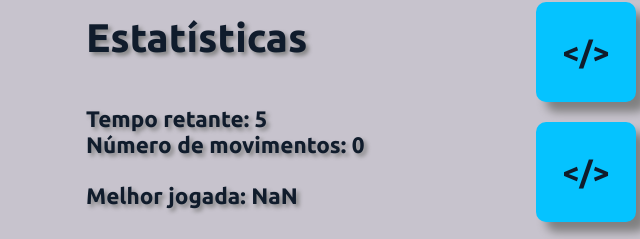
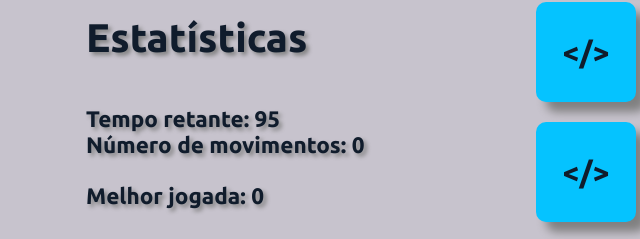
Before and after one commit to nicolasduma/jogo-da-memoria, a plain HTML site: page index.html in a window 1280 px wide. Shown: the part 288-527 px from the top of the page, 39-679 px from the left. Drawn offline with Linux system fonts and the light colour scheme.

Commit message:
add timer and add more statistics

```diff
--- a/assets/js/game.js
+++ b/assets/js/game.js
@@ -50,22 +50,28 @@ let game = {
         }
     },
 
-    timer: function(time, callback) {
+    clearTimer: false,
+
+    timer: function(time, screenTime, gameOverByLoss) {
+        screenTime(time)
+
         let interval = setInterval(() => {
             time--
-            callback(time)
 
-            if (time > 0) {
+            if (!this.clearTimer) {
 
-                return false
+                screenTime(time)
+
+                if (time === 0) {
+                    clearInterval(interval)
+                    gameOverByLoss()
+                }
 
             } else {
 
                 clearInterval(interval)
-                return true
 
             }
-
         }, 1000)
     },
 
--- a/assets/js/interface.js
+++ b/assets/js/interface.js
@@ -1,39 +1,40 @@
 const front = "card-front"
 const back = "card-back"
 
-let currentMovements = 0
+let currentMovements
 
 let allGamesMovements = []
 let movementLowerOfAll = null
 
-let salvedMovemet = localStorage.getItem("movementLowerOfAll")
+let salvedMovement = localStorage.getItem("movementLowerOfAll")
 
-if (salvedMovemet != "null") {
-    salvedMovemet = parseInt(salvedMovemet)
-    document.getElementById("best-game-moviments").innerText = salvedMovemet
-}
+salvedMovement = salvedMovement != null ? parseInt(salvedMovement) : 0
+document.getElementById("best-game-moviments").innerText = salvedMovement
 
 startGame()
 
 function startGame() {
     initializeBord(game.createCardsFromTecnologies())
+
     currentMovements = 0
     document.getElementById("current-game-movements").innerText = currentMovements
-}
 
-function updateTimer(time) {
-    document.getElementById("time-left").innerText = time
+    game.clearTimer = false
+
+    game.timer(100, updateTimer, updateScreenGameOverByLoss)
 }
 
 function checkBestMovement() {
 
     allGamesMovements.push(currentMovements)
 
-    if (salvedMovemet == "null") {
-        salvedMovemet = currentMovements
+    if (salvedMovement === 0) {
+        salvedMovement = currentMovements
     }
 
-    movementLowerOfAll = allGamesMovements.reduce(checkLowerNumber, salvedMovemet)
+    movementLowerOfAll = allGamesMovements.reduce(((total, element) => total < element ? total : element), salvedMovement)
+
+    document.getElementById("best-game-moviments").innerText = movementLowerOfAll
 
     while (allGamesMovements.length > 0) {
         allGamesMovements.pop()
@@ -43,29 +44,22 @@ function checkBestMovement() {
 
     localStorage.setItem("movementLowerOfAll", movementLowerOfAll)
 
-    document.getElementById("best-game-moviments").innerText = movementLowerOfAll
 }
 
-function checkLowerNumber(total, element) {
-    return total < element ? total : element
+function updateTimer(time) {
+    document.getElementById("time-left").innerText = time
 }
 
-function createCardFace(face, card, element) {
-    let cardElementFace = document.createElement("div")
-    cardElementFace.classList.add(face)
+function updateScreenGameOverByLoss() {
+    game.lockMode = true
 
-    if (face === front) {
-        let iconElement = document.createElement("img")
-        iconElement.classList.add("icon")
-        iconElement.src = "./assets/images/" + card.icon + ".png"
-        iconElement.alt = "logo " + card.icon
+    document.getElementById("game-over-text").innerHTML = "Que pena, você não completou o jogo a tempo!"
 
-        cardElementFace.appendChild(iconElement)
-    } else if (face === back) {
-        cardElementFace.innerHTML = "&lt;/&gt;"
-    }
+    setTimeout (() => {
+        document.getElementById("game-over").classList.remove("d-none")
+        document.getElementById("game-over").classList.add("d-flex")
+    }, 200)
 
-    element.appendChild(cardElementFace)
 }
 
 function initializeBord(cards) {
@@ -91,6 +85,28 @@ function createCardContent(card, cardElement) {
     createCardFace(back, card, cardElement)
 }
 
+function createCardFace(face, card, element) {
+    let cardElementFace = document.createElement("div")
+    cardElementFace.classList.add(face)
+
+    if (face === front) {
+
+        let iconElement = document.createElement("img")
+        iconElement.classList.add("icon")
+        iconElement.src = "./assets/images/" + card.icon + ".png"
+        iconElement.alt = "logo " + card.icon
+
+        cardElementFace.appendChild(iconElement)
+
+    } else if (face === back) {
+
+        cardElementFace.innerHTML = "&lt;/&gt;"
+
+    }
+
+    element.appendChild(cardElementFace)
+}
+
 function flipCard() {
 
     if (game.setCard(this.id)) {
@@ -111,9 +127,11 @@ function flipCard() {
 
                     playSound("board-complete")
 
-                    document.getElementById("total-game-movements").innerText = currentMovements
+                    document.getElementById("current-game-movements").innerText = currentMovements
 
                     checkBestMovement()
+
+                    game.clearTimer = true
 
                     setTimeout (() => {
                         document.getElementById("game-over").classList.remove("d-none")
--- a/index.html
+++ b/index.html
@@ -16,7 +16,7 @@
         <h2>Estatísticas</h2>
 
         <div id="current-game-statistics">
-            <h2>Tempo retante: <span id="time-left">5</span></h2>
+            <h2>Tempo retante: <span id="time-left"></span></h2>
             <h2>Número de movimentos: <span id="current-game-movements">0</span></h2>
         </div>
 
@@ -33,7 +33,7 @@
     </div>
 
     <div id="game-over" class="d-none">
-        <p>Parabéns, você completou o jogo com <span id="total-game-movements">0</span> movimentos!</p>
+        <p id="game-over-text">Parabéns, você completou o jogo com <span id="total-game-movements">0</span> movimentos!</p>
         <button onclick="restartGame()">Jogar Novamente</button>
     </div>
 
```
